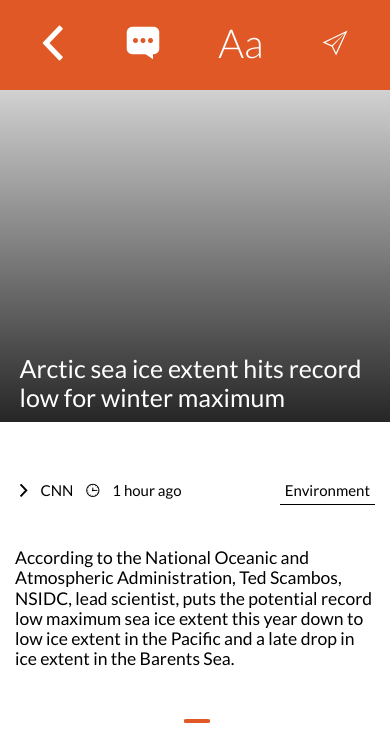
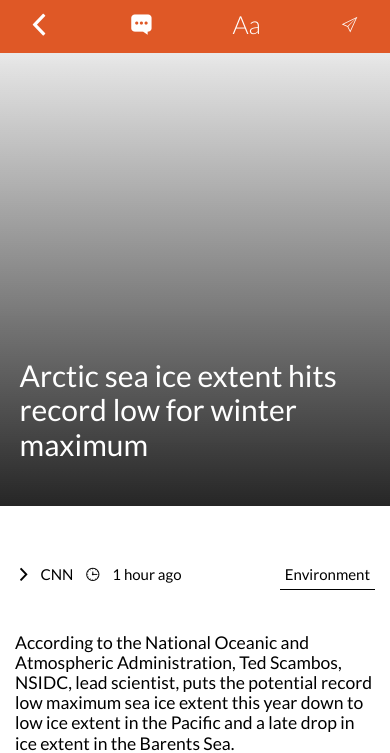
Before and after one commit to coderskyiee/coderskyiee.github.io, a PHP site: page /weather-feed/index.html in a window 390 px wide. Shown: the top 753 px of the page. Run offline with PHP 8.4, Linux system fonts and the light colour scheme; some libraries are stand-ins or nearby versions; some web fonts are replaced.

Commit message:
new app beta 3

```diff
--- a/weather-feed/index.html
+++ b/weather-feed/index.html
@@ -35,7 +35,7 @@
 						<li><i class="ion-ios-bookmarks-outline"></i></li>
 					</ul>
 				</div>
-				<div class="sidebar-mob">
+				<div class="mob">
 				</div>
 			</div>
 		</nav>
--- a/weather-feed/resources/css/queries.css
+++ b/weather-feed/resources/css/queries.css
@@ -158,7 +158,7 @@
 		display: none;
 	}
 	header {
-		max-height: 50vh;
+		max-height: 60vh;
 	}
 	.title-text {
 	top: 35%;
@@ -280,13 +280,18 @@
 	top: 40%;
 	}
 
-	.title-text h1{
-		font-size: 25px;
-	}
+	.mob ul{
+	align-content: center;
+	text-align: center;
+}
 
-	.sidebar-mob ul li{
-	margin-left: 15%;
-	font-size: 40px;
+.mob ul li{
+	display: inline-block;
+	margin-left: 20%;
+	font-size: 25px;
+}
+	.sidebar{
+	padding: 5px;
 }
 
 	.text-img {
@@ -326,10 +331,6 @@
 	top: 30%;
 	}
 
-		.sidebar-mob ul li{
-	margin-left: 15%;
-	font-size: 30px;
-}
 
 	.text-img {
 		top: 840px;
--- a/weather-feed/resources/css/style.css
+++ b/weather-feed/resources/css/style.css
@@ -120,18 +120,18 @@ i{
 
 /*mobile sidebar*/
 
-.sidebar-mob ul{
+.mob ul{
 	align-content: center;
 	text-align: center;
 }
 
-.sidebar-mob ul li{
+.mob ul li{
 	display: inline-block;
 	margin-left: 20%;
-	font-size: 40px;
+	font-size: 30px;
 }
 
-.sidebar-mob ul li:first-child{
+.mob ul li:first-child{
 	margin-left: 0;
 }
 
--- a/weather-feed/resources/js/script.js
+++ b/weather-feed/resources/js/script.js
@@ -21,7 +21,7 @@ $(window).load(function () {
     if (viewportWidth < 768) {
 		$('.sidebar-ins').hide();
 		var rowElement = '<ul><li><i class="ion-chevron-left"></i></li><li><i class="ion-chatbox-working"></i></li><li>Aa</li><li><i class="ion-ios-paperplane-outline"></i></li></ul>';
-		$('.sidebar-mob').append(rowElement);
+		$('.mob').append(rowElement);
     }
 });
 
```
